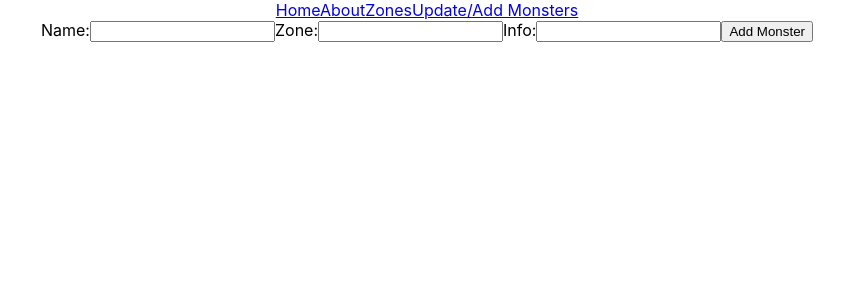
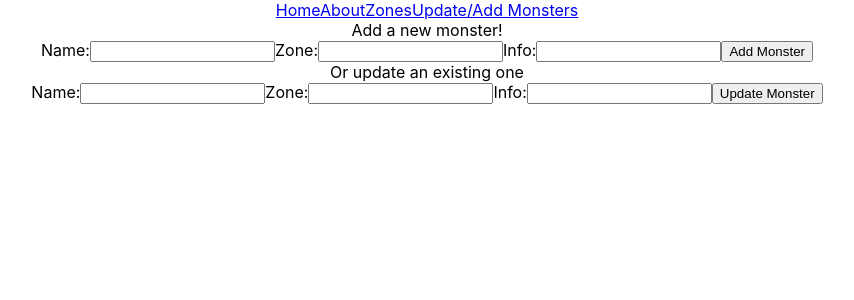
Before and after one commit to mthomas7503/phase-3-sinatra-react-app-project-frontend, a React (Create React App) app: page /updateaddcreatures in a window 1280 px wide. Shown: the top 300 px of the page, without its empty margins (213-1067 px from the left). Built offline with nearby package versions, Linux system fonts and the light colour scheme; no server answers.

Commit message:
create controlled inputs and event handler

```diff
--- a/src/App.js
+++ b/src/App.js
@@ -17,6 +17,9 @@ function App() {
   const [userInputName, setUserInputName] = useState('')
   const [userInputZone, setUserInputZone] = useState('')
   const [userInputInfo, setUserInputInfo] = useState('')
+  const [userNameUpdate, setUserNameUpdate] = useState('')
+  const [userInfoUpdate, setUserInfoUpdate] = useState('')
+  const [userZoneUpdate, setUserZoneUpdate] = useState('')
 
   useEffect(() => {fetch("http://localhost:9292/zones")
   .then(r => r.json())
@@ -47,6 +50,18 @@ function App() {
     setUserInputZone(e.target.value)
   }
 
+  function handleInfoUpdate(e) {
+    setUserInfoUpdate(e.target.value)
+  }
+
+  function handleZoneUpdate(e){
+    setUserZoneUpdate(e.target.value)
+  }
+
+  function handleNameUpdate(e) {
+    setUserNameUpdate(e.target.value)
+  }
+
   function handleSubmit(e) {
     e.preventDefault();
     const newMonster = {
@@ -57,16 +72,23 @@ function App() {
     fetch('http://localhost:9292/updateaddcreatures', {
       method: 'POST',
       headers: {
-        'Content-Type': 'application/json',
+        'Content-Type': 'application/json'
       },
       body:JSON.stringify(newMonster)
     })
-    .then(r => {r.json()})
-    .then((monsters) => {console.log(monsters); setMonsterList([newMonster, ...monsterList])})
+    .then(r => r.json())
+    .then((monsters) => {console.log(monsters); setMonsterList(monsters)})
     setUserInputInfo('');
     setUserInputName('');
     setUserInputZone('')
   }
+
+ function handleUpdateSubmit(e) {
+  e.preventDefault();
+  let updateInfo
+
+  if ({userInfoUpdate, userNameUpdate, userZoneUpdate} === true) {updateInfo = {name: userNameUpdate, zone: userZoneUpdate, info: userInfoUpdate}}
+ }
 
   return (
     <div className="App">
@@ -83,7 +105,13 @@ function App() {
           handleNameAdd={handleNameAdd}
           info={userInputInfo}
           handleInfoAdd={handleInfoAdd}
-          handleSubmit={handleSubmit}/>} />
+          handleSubmit={handleSubmit}
+          zoneUpdate={userZoneUpdate}
+          handleZoneUpdate={handleZoneUpdate}
+          nameUpdate={userNameUpdate}
+          handleNameUpdate={handleNameUpdate}
+          infoUpdate={userInfoUpdate}
+          handleInfoUpdate={handleInfoUpdate}/>}/>
       </Routes>
     </div>
   );
--- a/src/UpdateDelete.js
+++ b/src/UpdateDelete.js
@@ -1,10 +1,11 @@
 import React from "react";
 
 
-function UpdateDelete({name, zone, info, handleNameAdd, handleZoneAdd, handleInfoAdd, handleSubmit}) {
+function UpdateDelete({name, zone, info, handleNameAdd, handleZoneAdd, handleInfoAdd, handleSubmit, nameUpdate, zoneUpdate, infoUpdate, handleInfoUpdate, handleZoneUpdate, handleNameUpdate}) {
 
     return(
         <div>
+            Add a new monster!
             <form onSubmit={handleSubmit}>
                 <label>
                     Name:
@@ -20,6 +21,22 @@ function UpdateDelete({name, zone, info, handleNameAdd, handleZoneAdd, handleInf
                </label>
             <button type="submit"> Add Monster</button>
             </form>
+            Or update an existing one
+            <form>
+                <label>
+                    Name:
+                    <input type="text" value={nameUpdate} onChange={handleNameUpdate}/>
+                </label>
+                <label>
+                    Zone:
+                    <input type="text" value={zoneUpdate} onChange={handleZoneUpdate}/>
+                </label>
+                <label>
+                    Info:
+                    <input type="text" value={infoUpdate} onChange={handleInfoUpdate}/>
+                </label>
+                <button type="submit">Update Monster</button>
+            </form>
         </div>
     )
 }
```
